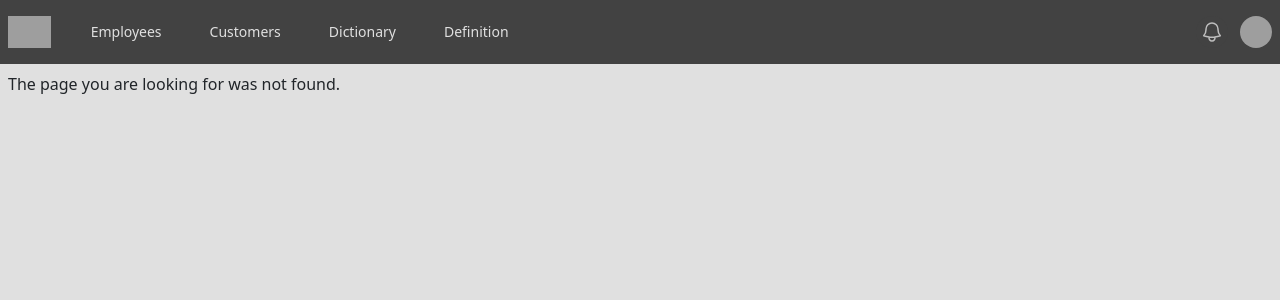
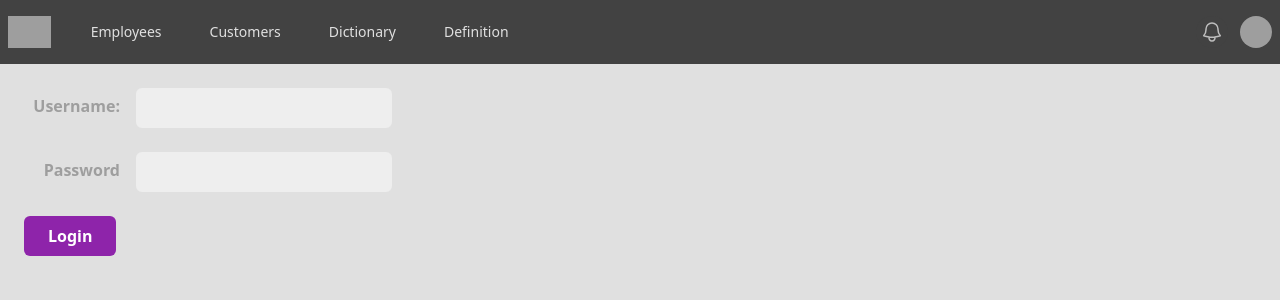
Before and after one commit to AdemolaSam/react, a React (Create React App) app: page /login in a window 1280 px wide. Before the commit this address had no page. Shown: the top 300 px of the page. Built offline with nearby package versions, Linux system fonts and the light colour scheme; grey boxes are pictures that could not be loaded.

Commit message:
Worked on login, setting access token to localStorage, used useLocation hook to get current and previous path

```diff
--- a/src/App.js
+++ b/src/App.js
@@ -7,6 +7,7 @@
 import Definition from './pages/Definition';
 import NotFound from './components/NotFound';
 import Customer from './pages/Customer';
+import Login from './pages/Login';
 
 function App() {
 
@@ -15,6 +16,7 @@
       <BrowserRouter>
          <Header>
             <Routes>
+              <Route path='/login' element={<Login/>} />
               <Route path='/employees' element={<Employees />} />
               <Route path='/customers' element={<Customers />} />
               <Route path='customers/:id' element={<Customer />} />
--- a/src/pages/Customer.js
+++ b/src/pages/Customer.js
@@ -1,4 +1,4 @@
-import { Link, useParams, useNavigate } from 'react-router-dom'
+import { Link, useParams, useNavigate, useLocation } from 'react-router-dom'
 import { useEffect, useState } from 'react'
 import NotFound from '../components/NotFound'
 import { baseUrl } from '../shared'
@@ -6,6 +6,7 @@
 export default function Customer() {
     const { id } = useParams()
     const navigate = useNavigate()
+    const location = useLocation()
     const [customer, setCustomer] = useState()
     const [tempCustomer, setTempCustomer] = useState()
     const [notFound, setNotFound] = useState(false)
@@ -14,15 +15,26 @@
     const url= baseUrl + '/api/customers/' + id
 
     useEffect(() => {
-        fetch(url)
-            .then((response ) => {
+        fetch(url, {
+            headers: {
+                'Content-Type': 'application/json',
+                Authorization: 'Bearer ' + localStorage.getItem('access')
+            }
+        })
+            .then((response) => {
                 if(response.status === 404) {
                     setNotFound(true)
+                } else if(response.status === 401) {
+                    navigate('/login', {
+                        state: {
+                            previousUrl: location.pathname
+                        }
+                    })
                 }
 
-                if(!response.ok) {
-                    throw new Error('Something went wrong. Try again later.')
-                }
+                // if(!response.ok) {
+                //     throw new Error('Something went wrong. Try again later.')
+                // }
                 return response.json()
             })
             .then((data) => {
@@ -41,9 +53,17 @@
         fetch(url, {
             method: 'DELETE',
             headers: {
-                'Content-Type': 'application/json'
+                'Content-Type': 'application/json',
+                Authorization: 'Bearer ' + localStorage.getItem('access')
             }
             }).then((response) => {
+                if(response.status === 401) {
+                    navigate('/login',{
+                        state: {
+                            previousUrl: location.pathname
+                        }
+                    })
+                }
                 if(!response.ok) {
                     throw new Error('Something went wrong.')
                 }
@@ -54,14 +74,22 @@
 
     function updateCustomer(event) {
         event.preventDefault()
-        const url = baseUrl + 'api/customers/' + id
+        const url = baseUrl + 'api/customers/' + id + '/'
         fetch(url, {
             method: 'POST',
             headers: {
-                'Content-Type':'application/json'
+                'Content-Type': 'application/json',
+                Authorization: 'Bearer ' + localStorage.getItem('access')
             },
             body: JSON.stringify(tempCustomer)
         }).then((response) => {
+            if(response.status === 401) {
+                navigate('/login', {
+                    state: {
+                        previousUrl: location.pathname
+                    }
+                })
+            }
             if(!response.ok) {
                 throw new Error('Something went wrong')
             }
@@ -85,13 +113,13 @@
         if(customer.industry !== tempCustomer.industry) equal = false
 
         if(equal) setChanged(false)
-    })
+    },[changed])
 
     return (
         <>
             { notFound? <p>The customer with id {id} was not found.</p>: null}
             { customer
-                ? (<form id='customer' onSubmit={updateCustomer}>
+                ? (<form id='customer' onSubmit={updateCustomer}  className="max-w-sm w-full">
                     <p className='m-2 py-2 pl-2 block rounded'>Customer ID: {tempCustomer.id}</p>
                     <div className="md:flex md:items-center mb-6">
                         <div className="md:w-1/3">
--- a/src/pages/Customers.js
+++ b/src/pages/Customers.js
@@ -1,16 +1,32 @@
 import { useEffect , useState } from "react"
-import { Link } from "react-router-dom"
+import { Link, useNavigate, useLocation } from "react-router-dom"
 import { baseUrl } from "../shared"
 import AddCustomer from "../components/AddCustomer"
 
 export default function Customers() {
     const [customers, setCustomers] = useState()
     const [show, setShow] = useState(false)
+    const navigate = useNavigate()
+    const location = useLocation()
 
     useEffect(() => {
         const url= baseUrl + '/api/customers/'
-        fetch(url)
-            .then((response) => response.json())
+        fetch(url, {
+            headers: {
+                'Content-Type': 'application/js',
+                Authorization: 'Bearer ' + localStorage.getItem('access')
+            }
+        })
+            .then((response) => {
+                if(response.status === 401) {
+                    navigate('/login', {
+                        state: {
+                            previousUrl: location.pathname
+                        }
+                    })
+                }
+                return response.json()
+            })
             .then((data) => {
                 console.log(data)
                 setCustomers(data.customers)
--- /dev/null
+++ b/src/pages/Login.js
@@ -0,0 +1,86 @@
+import { useEffect, useState } from "react"
+import { baseUrl } from "../shared"
+import { useLocation, useNavigate } from "react-router-dom"
+
+export default function Login(){
+    const [username, setUserName] = useState('')
+    const [password, setPassword] = useState('')
+    const location = useLocation()
+    const navigate = useNavigate()
+    const url = baseUrl + 'api/token/'
+
+    // useEffect(() => {
+    //     console.log(location)
+    // })
+
+    function login(event) {
+        event.preventDefault()
+        fetch(url, {
+            method: 'POST',
+            headers: {
+                'Content-Type': 'application/json'
+            },
+            body: JSON.stringify({
+                username: username,
+                password: password,
+            })
+        })
+            .then(response => response.json())
+            .then((data) => {
+                localStorage.setItem('access', data.access)
+                localStorage.setItem('refresh', data.refresh)
+                navigate(location?.state?.previousUrl ? location.state.previousUrl : '/customers')
+            })
+            .catch(err => console.log(err))
+    }
+    return (
+        <form
+            className="max-w-sm w-full mt-3"
+            onSubmit={login}
+        >
+            <div className="md:flex md:items-center mb-6">
+                <div className="md:w-1/3">
+                    <label className="block text-gray-500 font-bold md:text-right mb-1 md:mb-0 pr-4" htmlFor="username">
+                        Username:
+                    </label>
+                </div>
+                <div className="md:w-2/3">
+                    <input
+                        className="bg-gray-200 appearance-none border-2 border-gray-200 rounded w-full py-2 px-4 text-gray-700 leading-tight focus:outline-none focus:bg-white focus:border-purple-500"
+                        id="username"
+                        type='text'
+                        value={username}
+                        onChange={(e) => {
+                            setUserName(e.target.value)
+                        }}
+                    />
+                </div>
+            </div>
+
+            <div className="md:flex md:items-center mb-6">
+                <div className="md:w-1/3">
+                    <label className="block text-gray-500 font-bold md:text-right mb-1 md:mb-0 pr-4" htmlFor="password">
+                        Password
+                    </label>
+                </div>
+                <div className="md:w-2/3">
+                    <input
+                        className="bg-gray-200 appearance-none border-2 border-gray-200 rounded w-full py-2 px-4 text-gray-700 leading-tight focus:outline-none focus:bg-white focus:border-purple-500"
+                        id="password"
+                        type='password'
+                        value={password}
+                        onChange={(e) => {
+                            setPassword(e.target.value)
+                        }}
+                    />
+                    </div>
+            </div>
+
+            <button
+                className="bg-purple-600 hover:bg-purple-700 text-white font-bold py-2 px-4 rounded mx-3"
+            >
+                Login
+            </button>
+         </form>
+    )
+}
```
